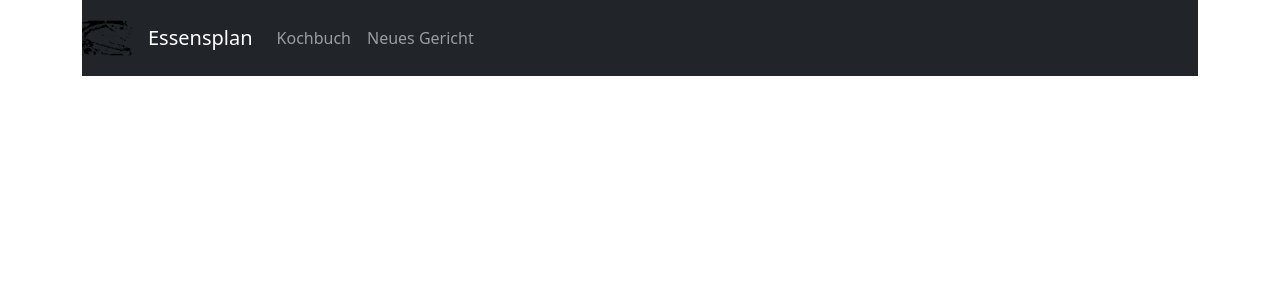
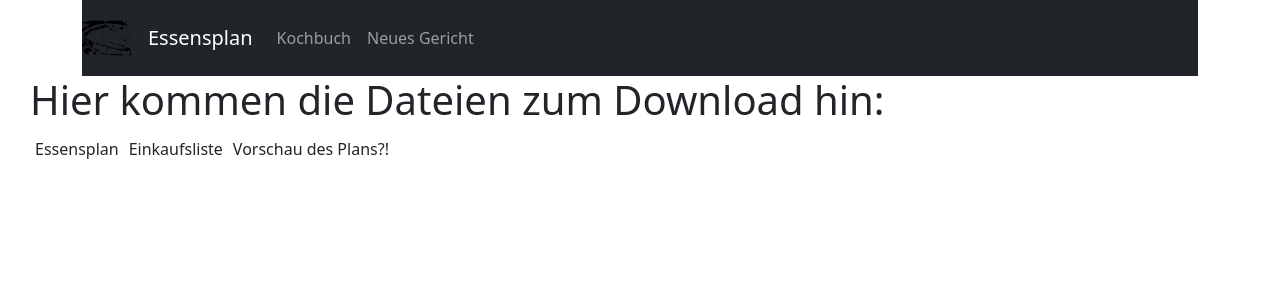
Before and after one commit to JuliaSchoepp/essensplanWeb, a React (Create React App) app in the folder client/: page /save in a window 1280 px wide. Shown: the top 300 px of the page. Built offline with nearby package versions, Linux system fonts and the light colour scheme.

Commit message:
start working on save plan

```diff
--- a/client/src/api/index.js
+++ b/client/src/api/index.js
@@ -9,6 +9,7 @@ export const getAllGerichte = () => api.get(`/gerichte`)
 export const updateGerichtById = (id, payload) => api.put(`/gericht/${id}`, payload)
 export const deleteGerichtById = id => api.delete(`/gericht/${id}`)
 export const getGerichtById = id => api.get(`/gericht/${id}`)
+export const savePlan = payload => api.post('/save', payload)
 
 const apis = {
     insertGericht,
@@ -16,6 +17,7 @@ const apis = {
     updateGerichtById,
     deleteGerichtById,
     getGerichtById,
+    savePlan,
 }
 
 export default apis
--- a/client/src/app/index.js
+++ b/client/src/app/index.js
@@ -2,7 +2,7 @@ import React from 'react'
 import { BrowserRouter as Router, Route, Switch} from 'react-router-dom'
 
 import { NavBar } from '../components'
-import {Essensplan, GerichteList, GerichteInsert, GerichteUpdate} from '../pages'
+import {Essensplan, GerichteList, GerichteInsert, GerichteUpdate, SaveFiles} from '../pages'
 
 import 'bootstrap/dist/css/bootstrap.min.css'
 
@@ -15,6 +15,7 @@ function App() {
                 <Route path="/gerichte/list" exact component={GerichteList} />
                 <Route path="/gerichte/create" exact component={GerichteInsert} />
                 <Route path="/gerichte/update/:id" exact component={GerichteUpdate} />
+                <Route path="/save" exact component={SaveFiles}/>
             </Switch>
         </Router>
     )
--- a/client/src/pages/Essensplan.jsx
+++ b/client/src/pages/Essensplan.jsx
@@ -241,13 +241,19 @@ class Planer extends Component {
         })
     }
 
+    handleSpeichern = async (event) => {
+        event.preventDefault()
+        console.log(this.state.geplanteMahlzeiten)
+        window.location.href = '/save'
+    }
+
     render() {
         return (
             <Wrapper>
                 <InputArea onPlanen={this.handlePlanen}/>
                 <PlanDarst plans={this.state.geplanteMahlzeiten}/>
                 <Wrapper>
-                <ButtonSave>Plan speichern</ButtonSave>
+                <ButtonSave onClick={this.handleSpeichern}>Plan speichern</ButtonSave>
                 </Wrapper>
             </Wrapper>
         )
--- a/client/src/pages/GerichteList.jsx
+++ b/client/src/pages/GerichteList.jsx
@@ -1,7 +1,6 @@
 import React, { Component } from 'react'
 import ReactTable from 'react-table-6'
 import api from '../api'
-import {BrowserRouter, Route} from "react-router-dom";
 
 import styled from 'styled-components'
 
--- /dev/null
+++ b/client/src/pages/SaveFiles.jsx
@@ -0,0 +1,65 @@
+import React, { Component } from 'react'
+import api from '../api'
+
+import styled from 'styled-components'
+
+const Title = styled.h1.attrs({
+    className: 'h1',
+})``
+
+const Wrapper = styled.div.attrs({
+    className: 'form-group',
+})`
+    margin: 0 30px;
+`
+
+const Label = styled.label`
+    margin: 5px;
+`
+
+const InputText = styled.input.attrs({
+    className: 'form-control',
+})`
+    margin: 5px;
+`
+
+const Button = styled.button.attrs({
+    className: `btn btn-primary`,
+})`
+    margin: 15px 15px 15px 5px;
+`
+
+const CancelButton = styled.a.attrs({
+    className: `btn btn-danger`,
+})`
+    margin: 15px 15px 15px 5px;
+`
+
+
+class SaveFiles extends Component {
+    constructor(props){
+        super(props)
+    }
+
+    render(){
+        return(
+            <Wrapper>
+                <Title>
+                    Hier kommen die Dateien zum Download hin:
+                </Title>
+                <Label>
+                    Essensplan
+                </Label>
+                <Label>
+                    Einkaufsliste
+                </Label>
+                <Label>
+                    Vorschau des Plans?!
+                </Label>
+            </Wrapper>
+        )
+    }
+
+}
+
+export default SaveFiles
--- a/client/src/pages/index.js
+++ b/client/src/pages/index.js
@@ -2,5 +2,6 @@ import GerichteList from './GerichteList'
 import GerichteInsert from './GerichteInsert'
 import GerichteUpdate from './GerichteUpdate'
 import Essensplan from './Essensplan'
+import SaveFiles from './SaveFiles'
 
-export {Essensplan, GerichteList, GerichteInsert, GerichteUpdate }
+export {Essensplan, GerichteList, GerichteInsert, GerichteUpdate, SaveFiles }
```
